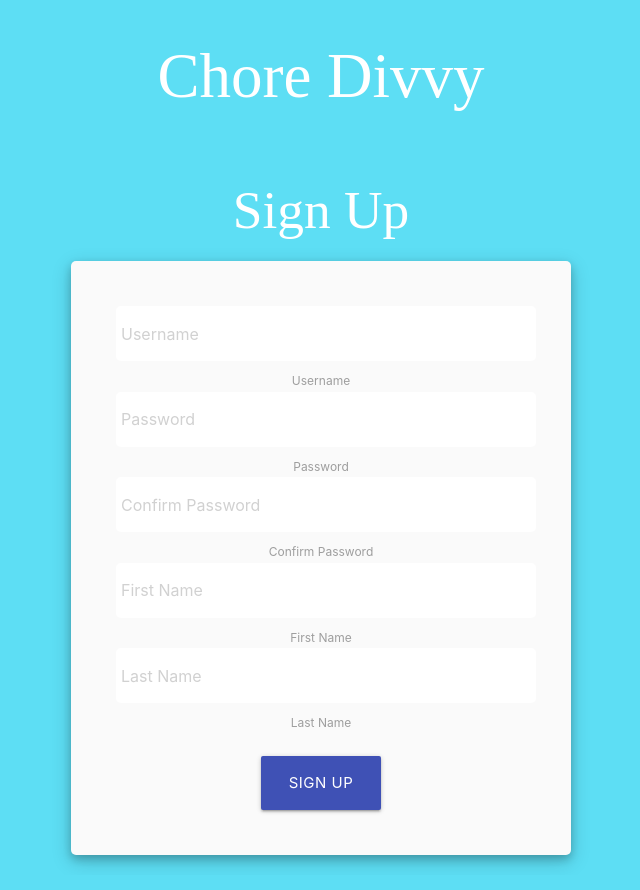
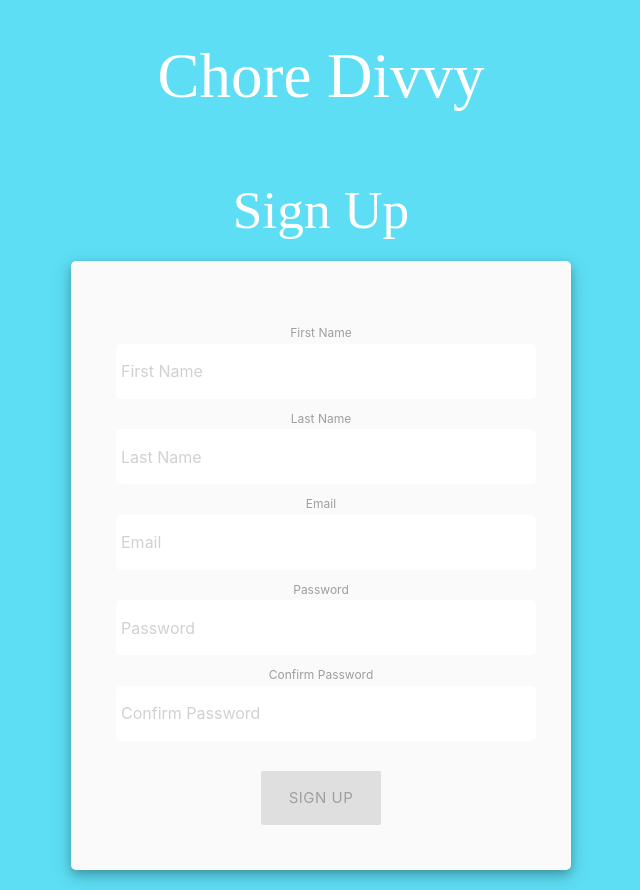
Before and after one commit to Doug2D2/chore-divvy-frontend, a React (Create React App) app: page /sign-up-form in a window 1280 px wide. Shown: the whole page, without its empty margins (319-959 px from the left). Built offline with nearby package versions, Linux system fonts and the light colour scheme; a web font is replaced by a local one.

Commit message:
updates to sign up form

```diff
--- a/src/App.js
+++ b/src/App.js
@@ -1,4 +1,4 @@
-import React from 'react';
+import React, { Component } from 'react';
 import './App.css';
 import Header from './components/header/Header';
 import LoginForm from './components/loginForm/LoginForm';
@@ -6,7 +6,8 @@ import { BrowserRouter as Router, Switch, Route } from 'react-router-dom';
 import Dashboard from './components/dashboard/Dashboard';
 import SignUpForm from './components/signUpForm/SignUpForm';
 
-function App() {
+class App extends Component {
+  render() {
     return (
       <div className="App">
         <Header />
@@ -20,5 +21,6 @@ function App() {
       </div>
     );
   }
+}
 
 export default App;
--- a/src/components/loginForm/LoginForm.js
+++ b/src/components/loginForm/LoginForm.js
@@ -13,7 +13,6 @@ class LoginForm extends Component {
 
     handleSubmitLoginForm(e, username, password) {
         e.preventDefault();
-
 
         fetch('http://localhost:8080/login', {
             method: 'POST',
@@ -69,16 +68,16 @@ class LoginForm extends Component {
                             <p className='loginErrorMsg'>{this.state.loginErrorMsg}</p>
                         </span>
                         <span>
-                            <input placeholder='Username' id='username' className='inputStyle'
+                            <label htmlFor='username'>Email</label>
+                            <input placeholder='Email' id='username' className='inputStyle'
                             value={this.state.usernameInput}
                             onChange={this.handleUsernameChange}
                             />
-                            <label htmlFor='username'>Username</label>
+                            <label htmlFor='password'>Password</label>
                             <input placeholder='Password' type='password' id='password' className='inputStyle'
                             value={this.state.passwordInput}
                             onChange={this.handlePasswordChange}
                             />
-                            <label htmlFor='password'>Password</label>
                         </span>
 
                         <div className='submitBtn'>
--- a/src/components/signUpForm/SignUpForm.css
+++ b/src/components/signUpForm/SignUpForm.css
@@ -0,0 +1,7 @@
+.errorMessage {
+    color: red;
+}
+
+label {
+    text-align: left !important;
+}
--- a/src/components/signUpForm/SignUpForm.js
+++ b/src/components/signUpForm/SignUpForm.js
@@ -1,4 +1,5 @@
 import React, { Component } from 'react';
+import '../signUpForm/SignUpForm.css';
 
 class SignUpForm extends Component {
     state = {
@@ -6,7 +7,44 @@ class SignUpForm extends Component {
         passwordInput: '',
         confirmPasswordInput: '',
         firstNameInput: '',
-        lastNameInput: ''
+        lastNameInput: '',
+        isLoggedIn: false,
+        redirect: false,
+        errorMessage: ''
+    }
+
+    handleSubmitSignupForm = (event, username, password, confirmPassword, firstName, lastName) => {
+        event.preventDefault();
+
+        if(password === confirmPassword) {
+            fetch('http://localhost:8080/sign-up', {
+                method: 'POST',
+                headers: {
+                    'Content-Type': 'application/json'
+                },
+                body: JSON.stringify({
+                    username: username,
+                    password: password,
+                    firstName: firstName,
+                    lastName: lastName
+                })
+            })
+            .then(data => {
+                console.log(data);
+                this.setState({
+                    isLoggedIn: true,
+                    redirect: true,
+                    errorMessage: ''
+                })
+            })
+            .catch((err) => {
+                this.setState({ errorMessage: 'Server Error'})
+            })
+        } else {
+            this.setState({ errorMessage: 'Password doesn\'t match' })
+        }
+
+
     }
 
     handleUsernameChange = (event) => {
@@ -30,6 +68,10 @@ class SignUpForm extends Component {
     }
 
     render() {
+        const enabled = this.state.firstNameInput.length > 0 && this.state.lastNameInput.length > 0
+            && this.state.usernameInput.length > 0 && this.state.passwordInput.length > 0
+            && this.state.confirmPasswordInput.length > 0;
+
         return(
             <div className='row'>
 
@@ -37,35 +79,41 @@ class SignUpForm extends Component {
 
                 <span className='formContainer'>
                     <form>
-                        <input placeholder='Username' id='username' className='inputStyle'
+                        <span>
+                            <p className='errorMessage'>{this.state.errorMessage}</p>
+                        </span>
+
+                        <label htmlFor='firstName'>First Name</label>
+                        <input placeholder='First Name' id='firstName' className='inputStyle'
+                        value={this.state.firstNameInput}
+                        onChange={this.handleFirstNameChange}
+                        />
+                        <label htmlFor='lastName'>Last Name</label>
+                        <input placeholder='Last Name' id='lastName' className='inputStyle'
+                        value={this.state.lastNameInput}
+                        onChange={this.handleLastNameChange}
+                        />
+                        <label htmlFor='username'>Email</label>
+                        <input placeholder='Email' id='username' className='inputStyle'
                         value={this.state.usernameInput}
                         onChange={this.handleUsernameChange}
                         />
-                        <label htmlFor='username'>Username</label>
-                        <input placeholder='Password' id='password' className='inputStyle'
+                        <label htmlFor='password'>Password</label>
+                        <input placeholder='Password' id='password' className='inputStyle' type='password'
                         value={this.state.passwordInput}
                         onChange={this.handlePasswordChange}
                         />
-                        <label htmlFor='password'>Password</label>
-                        <input placeholder='Confirm Password' id='confirmPassword' className='inputStyle'
+                        <label htmlFor='confirmPassword'>Confirm Password</label>
+                        <input placeholder='Confirm Password' id='confirmPassword' className='inputStyle' type='password'
                         value={this.state.confirmPasswordInput}
                         onChange={this.handleConfirmPasswordChange}
                         />
-                        <label htmlFor='confirmPassword'>Confirm Password</label>
-                        <input placeholder='First Name' id='firstName' className='inputStyle'
-                        value={this.state.firstNameInput}
-                        OnChange={this.handleFirstNameChange}
-                        />
-                        <label htmlFor='firstName'>First Name</label>
-                        <input placeholder='Last Name' id='lastName' className='inputStyle'
-                        value={this.state.lastNameInput}
-                        OnChange={this.handleLastNameChange}
-                        />
-                        <label htmlFor='lastName'>Last Name</label>
 
                         <div>
                             <br/>
-                            <button type='submit' className='btn btn-large indigo'>Sign up</button>
+                            <button type='submit' className='btn btn-large indigo' disabled={!enabled}
+                            onClick={(e) => this.handleSubmitSignupForm(e, this.state.usernameInput, this.state.passwordInput, this.state.confirmPasswordInput, this.state.firstNameInput, this.state.lastNameInput )}
+                            >Sign up</button>
                         </div>
                     </form>
                 </span>
```
Lines whose indentation alone changed are shown as unchanged.
